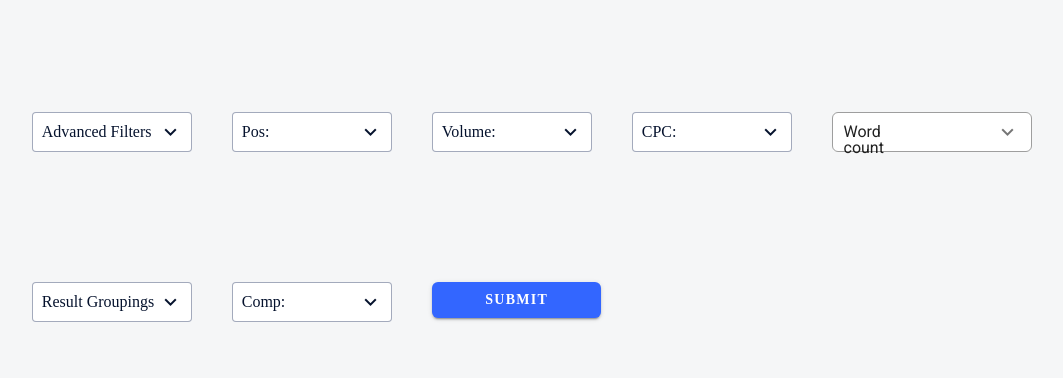
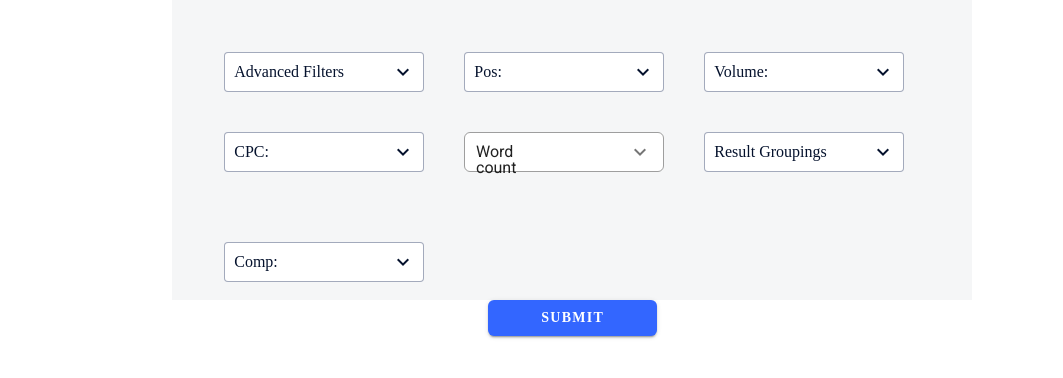
Before and after one commit to MrNedNick/vue-cpanel-filters, a Vue app: page / in a window 1280 px wide. Shown: the top 378 px of the page, without its empty margins (68-1131 px from the left). Built offline with nearby package versions, Linux system fonts and the light colour scheme.

Commit message:
Add style for all

```diff
--- a/src/App.vue
+++ b/src/App.vue
@@ -1,14 +1,23 @@
 <template>
   <v-app id="inspire">
-    <all-filters></all-filters>
+    <all-filters />
+    <div class="submit-container">
+      <v-btn class="apply-btn">SUBMIT</v-btn>
+    </div>
   </v-app>
 </template>
 
 <script>
-import AllFilters from './components/AllFilters.vue';
+import AllFilters from "./components/AllFilters.vue";
 export default {
   components: {
     AllFilters,
-  }
+  },
+};
+</script>
+
+<style scoped>
+.submit-container {
+  margin:0px auto;
 }
-</script>
+</style>
--- a/src/components/AllFilters.vue
+++ b/src/components/AllFilters.vue
@@ -9,9 +9,6 @@
       <groupings-filter />
       <competitor-filter />
       <!-- <alternative-volume-filter /> -->
-      <div class="menu-container">
-        <v-btn class="apply-btn">SUBMIT</v-btn>
-      </div>
     </div>
   </div>
 </template>
@@ -36,8 +33,6 @@ export default {
     CompetitorFilter,
     AlternativeVolumeFilter,
   },
-
-  methods: {},
 };
 </script>
 
@@ -50,8 +45,10 @@ body {
   color: #05122d;
 }
 .wrapper {
+  margin: 0px auto;
   background-color: #f5f6f7;
-  min-height: 1500px;
+  width: 800px;
+  min-height: 300px;
 }
 .container {
   display: flex;
@@ -59,13 +56,15 @@ body {
 }
 .menu-container {
   margin-left: 40px;
-  margin-top: 100px;
+  margin-top: 40px;
 }
 .advanced-container {
   display: flex;
   height: 40px !important;
 }
-
+.main-btn.v-btn:not(.v-btn--round).v-size--default {
+    width: 200px;
+}
 .menu {
   max-width: 201px;
   margin-top: -24px;
@@ -112,8 +111,6 @@ body {
   max-width: 200px !important;
   border-radius: 6px;
 }
-// apply btn
-
 // Select Input Title
 .select .v-text-field--full-width .v-input__prepend-inner,
 .v-text-field--enclosed .v-input__prepend-inner {
--- a/src/components/Filters/WordCountFilter.vue
+++ b/src/components/Filters/WordCountFilter.vue
@@ -142,6 +142,6 @@ export default {
   align-items: center;
 }
 .v-input__prepend-inner {
-  width: 146px;
+  width: 147px;
 }
 </style>
```
